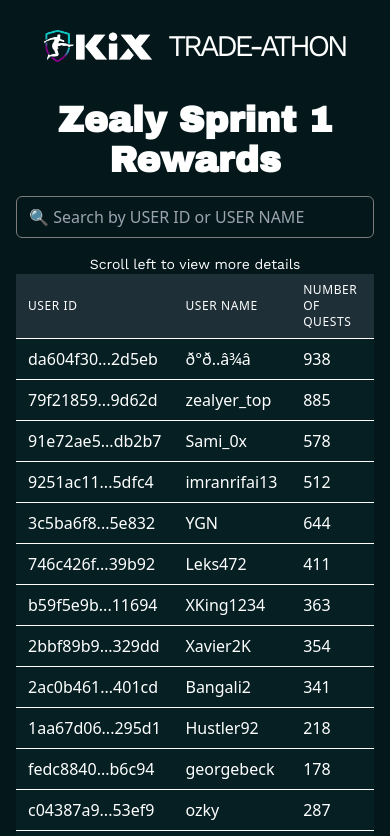
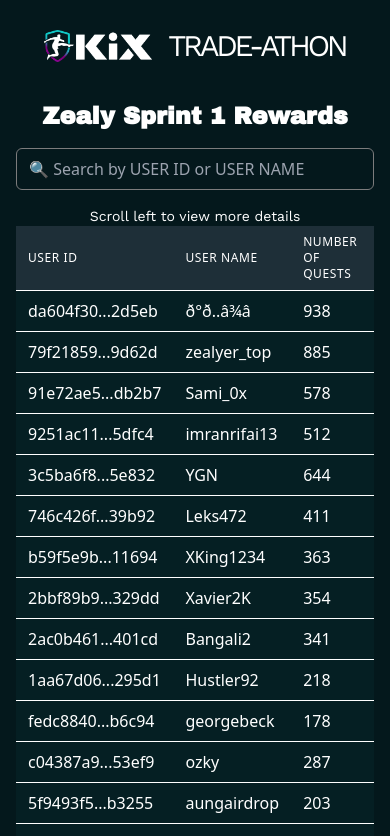
Before and after one commit to noorshanu/winnersearcher, a React (Vite) app: page / in a window 390 px wide. Shown: the top 836 px of the page. Built offline with nearby package versions, Linux system fonts and the light colour scheme.

Commit message:
Update App.jsx

```diff
--- a/src/App.jsx
+++ b/src/App.jsx
@@ -6,7 +6,7 @@
     <>
       <div className="container-wrapper mx-auto p-4">
         <Navbar />
-        <h1 className="text-4xl text-center my-6 archo-black text-white font-bold mb-4">Zealy Sprint 1 Rewards</h1>
+        <h1 className=" text-2xl sm:text-4xl text-center my-6 archo-black text-white font-bold mb-4">Zealy Sprint 1 Rewards</h1>
         <Table />
       </div>
     </>
```
